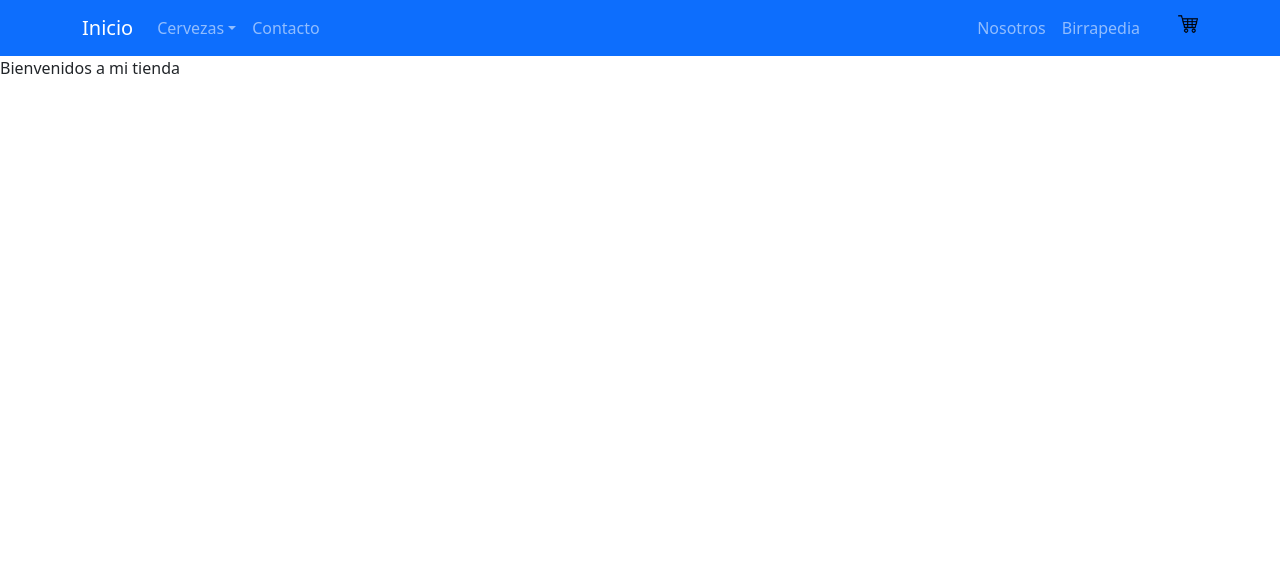
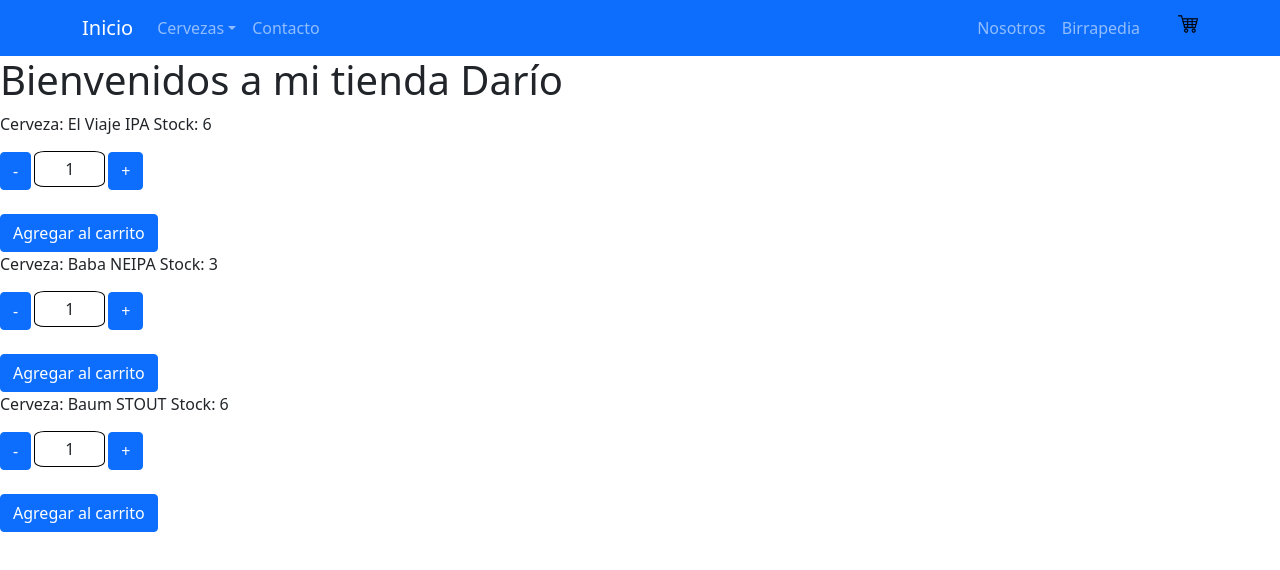
Before and after one commit to jump7373/cervezame-react, a React (Create React App) app: page / in a window 1280 px wide. Shown: the top 570 px of the page. Built offline with nearby package versions, Linux system fonts and the light colour scheme.

Commit message:
Desafío 5, Mirabile

```diff
--- a/src/App.js
+++ b/src/App.js
@@ -3,6 +3,7 @@ import NavBar from './componentes/NavBar';
 import ItemListContainer from './componentes/ItemListContainer';
 import 'bootstrap/dist/css/bootstrap.min.css';
 import { useState } from 'react';
+import ItemCount from './componentes/ItemCount';
 
 
 
@@ -11,7 +12,8 @@ function App() {
 
    <>
     <NavBar />
-    <ItemListContainer/>
+    <ItemListContainer usuario={"Darío"}/>
+
    </>
 
   );
--- /dev/null
+++ b/src/componentes/Item.jsx
@@ -0,0 +1,15 @@
+import React from "react";
+import ItemCount from "./ItemCount";
+
+
+export default function Item ({item}) {
+
+
+    return (
+        <>
+            <p>Cerveza: {item.nombre} Stock: {item.stock}</p>
+            <ItemCount inicial= {1} stock={item.stock}/>
+
+        </>
+    )
+}
--- /dev/null
+++ b/src/componentes/ItemCount.css
@@ -0,0 +1,6 @@
+span {
+    border: 1px black solid;
+    border-radius: 15%;
+    padding: 6px 30px;
+    margin: 0 3px;
+}
--- /dev/null
+++ b/src/componentes/ItemCount.jsx
@@ -0,0 +1,42 @@
+import React from "react";
+import { useState } from "react";
+import {Button} from "react-bootstrap";
+import './ItemCount.css';
+import ItemListContainer from "./ItemListContainer";
+
+export default function ItemCount ({inicial, stock}) {
+
+    const [cantidad, setCantidad] = useState(inicial);
+
+    function sumar(){
+
+        if(cantidad < stock){
+            setCantidad(cantidad + 1)
+        }
+
+    }
+
+    function restar(){
+
+        if(cantidad > inicial ){
+            setCantidad(cantidad - 1)
+        }
+    }
+
+    function onAdd(){
+        alert ("Usted compro " + cantidad )
+    }
+
+    return (
+        <>
+        <Button variant="primary" onClick={() => restar()}>-</Button>
+
+        <span>{cantidad}</span>
+
+        <Button Variant="primary" onClick={() => sumar()}>+</Button>
+        <br />
+        <br />
+        <Button Variant="primary" onClick={() => onAdd() }>Agregar al carrito</Button>
+        </>
+    )
+}
--- a/src/componentes/ItemListContainer.jsx
+++ b/src/componentes/ItemListContainer.jsx
@@ -1,10 +1,18 @@
 import React from "react";
+import Item from './Item';
 
-export default function ItemListContainer (){
+export default function ItemListContainer (bienvenida){
+
+    const itemList = [{nombre: "El Viaje IPA", stock: 6}, {nombre: "Baba NEIPA", stock: 3}, {nombre: "Baum STOUT", stock: 6}]
 
     return(
         <>
-            <p>Bienvenidos a mi tienda</p>
+            <h1>Bienvenidos a mi tienda {bienvenida.usuario}</h1>
+            {
+                itemList.map (item => {
+                  return <Item item={item} />
+                })
+            }
 
         </>
     )
```
